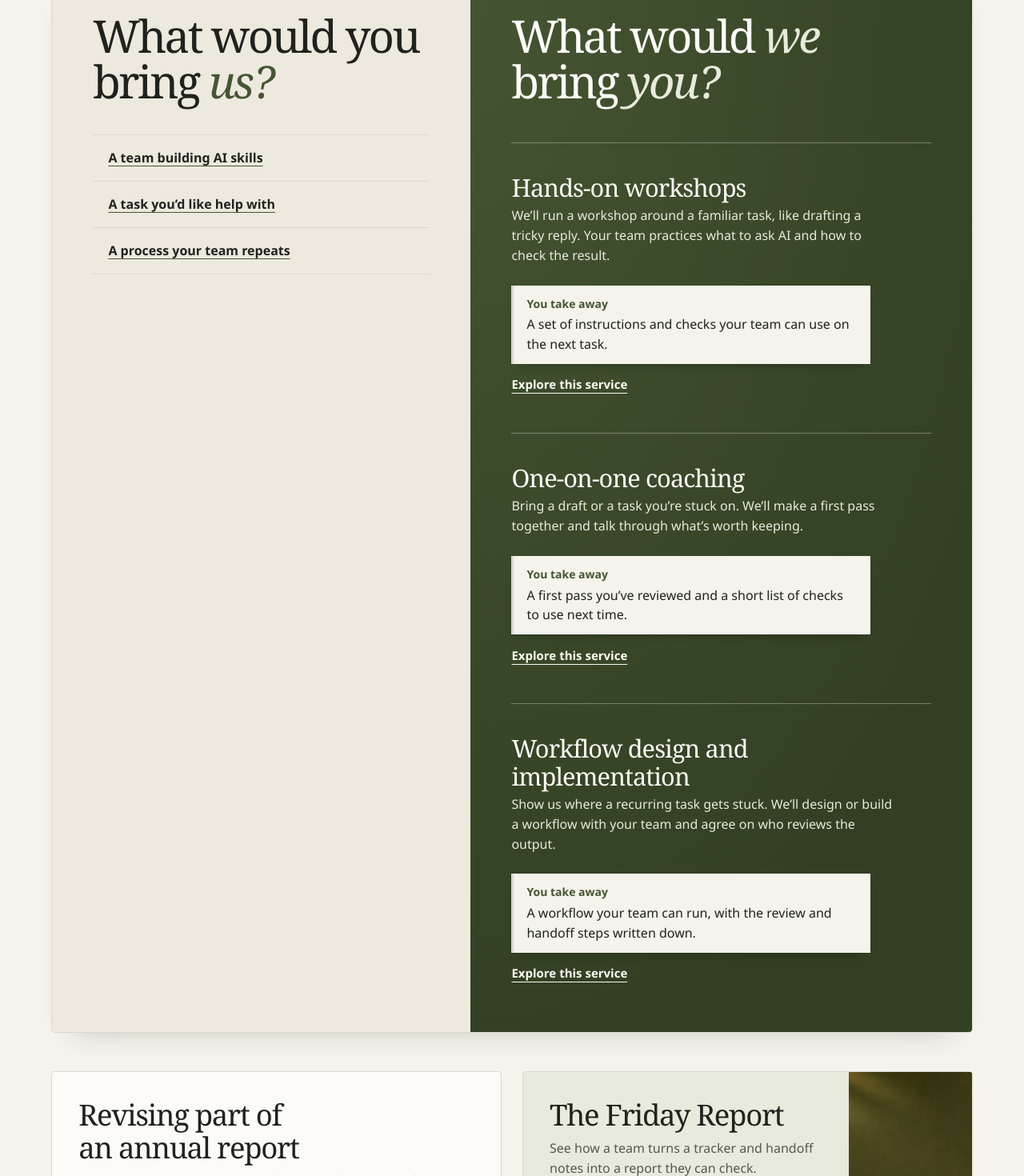
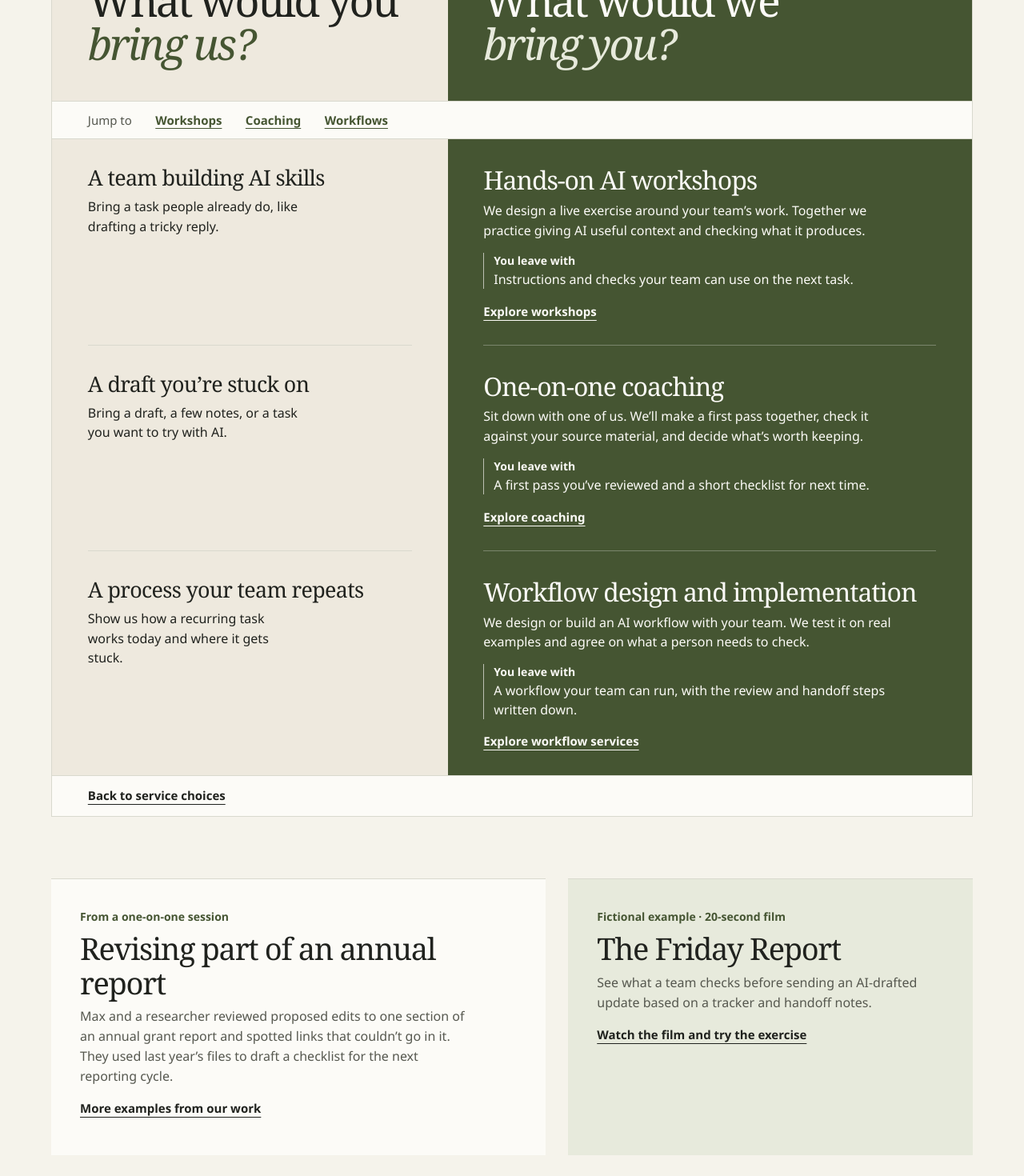
Before and after one commit to rh5rep/aimee-site, a Next.js app: page / in a window 1280 px wide. Shown: the part 700-2170 px from the top of the page at 80% size. Built offline with nearby package versions, Linux system fonts and the light colour scheme.

Commit message:
Clarify the founder-led homepage and pair service offers

```diff
--- a/app/first-project.module.css
+++ b/app/first-project.module.css
@@ -1,173 +1,176 @@
-.section { padding-bottom: clamp(24px, 4vw, 48px); }
+.section {
+  --gutter: clamp(24px, 3.5vw, 52px);
+  --columns: minmax(0, .86fr) minmax(0, 1.14fr);
+  margin-bottom: clamp(42px, 6vw, 84px);
+  border: 1px solid var(--line);
+}
 
-.section:focus-visible .board {
+.section:focus-visible {
   outline: 2px solid var(--accent);
   outline-offset: 4px;
 }
 
-.board {
-  --gutter: clamp(22px, 4vw, 52px);
-  display: grid;
-  grid-template-columns: minmax(0, .91fr) minmax(0, 1.09fr);
-  grid-template-rows: auto 1fr;
-  grid-template-areas: "question answers" "tabs answers";
-  overflow: clip;
-  border: 1px solid var(--line);
-  border-radius: 5px;
-  background: var(--linen);
-  box-shadow: 0 20px 38px -30px rgb(32 34 30 / 33%);
+.index {
+  display: flex;
+  flex-wrap: wrap;
+  align-items: baseline;
+  gap: 0 clamp(14px, 2.3vw, 32px);
+  padding-inline: var(--gutter);
+  border-block: 1px solid var(--line);
+  background: var(--white);
+  font-size: .9375rem;
 }
 
-.choices {
-  grid-area: question;
-  padding: var(--gutter) var(--gutter) clamp(20px, 3vw, 38px);
+.index span { color: var(--ink-soft); }
+
+.index a {
+  display: inline-flex;
+  align-items: center;
+  min-height: 46px;
+  color: var(--accent);
+  font-weight: 650;
+  text-decoration: underline;
+  text-underline-offset: 4px;
 }
 
-.board h2 {
+.index a:hover { color: var(--accent-hover); }
+
+.questions,
+.pair {
+  display: grid;
+  grid-template-columns: var(--columns);
+}
+
+.questions {
   font-family: var(--font-display);
-  font-size: clamp(2.25rem, 4.4vw, 4rem);
+  font-size: clamp(2.5rem, 4.2vw, 3.875rem);
   font-weight: 400;
-  letter-spacing: -.047em;
+  letter-spacing: -.05em;
   line-height: 1;
   text-wrap: initial;
 }
 
-.board h2 > span { display: block; }
-.choices h2 em { color: var(--accent); }
+.questions > span { padding: clamp(26px, 3.5vw, 48px) var(--gutter); }
 
-.tabs {
-  grid-area: tabs;
-  position: sticky;
-  top: 24px;
-  z-index: 1;
-  align-self: start;
-  display: grid;
-  margin-inline: var(--gutter);
-  margin-bottom: var(--gutter);
-  border-top: 1px solid var(--line);
-  background: var(--linen);
-}
+.questions em { display: block; }
 
-.tabs a {
-  display: flex;
-  align-items: center;
-  min-height: 58px;
-  padding: 12px clamp(12px, 1.5vw, 20px);
-  border-bottom: 1px solid var(--line);
-  color: var(--ink);
-  font-weight: 600;
-  line-height: 1.3;
-  text-decoration: underline;
-  text-underline-offset: 4px;
-  text-decoration-color: var(--accent);
-}
+.questions > span:first-child,
+.situation { background: var(--linen); }
 
-.tabs a:hover { background: var(--white); }
-.tabShort { display: none; }
+.questions > span:first-child em { color: var(--accent); }
 
-.tabs a:focus-visible,
-.panel:focus-visible,
-.answers a:focus-visible {
-  outline: 2px solid currentColor;
-  outline-offset: -3px;
-}
-
-.answers {
-  grid-area: answers;
-  padding: var(--gutter);
-  background:
-    radial-gradient(rgb(252 251 247 / 8%) .55px, transparent .55px) 0 0 / 6px 6px,
-    radial-gradient(120% 105% at 0% 0%, var(--accent), var(--accent-hover));
+.questions > span:last-child,
+.offer {
+  background: var(--accent);
   color: var(--white);
 }
 
-.answers h2 em { color: var(--accent-tint); }
+.questions > span:last-child em { color: var(--accent-tint); }
 
-.panels { margin-top: clamp(24px, 4vw, 48px); }
-
-.panel {
-  padding-block: clamp(22px, 3.1vw, 38px);
-  border-top: 1px solid rgb(252 251 247 / 33%);
+.situation,
+.offer {
+  position: relative;
+  padding: clamp(22px, 2.6vw, 36px) var(--gutter) 20px;
 }
 
-.panel:last-child { padding-bottom: 0; }
+.pair + .pair .situation::before,
+.pair + .pair .offer::before {
+  position: absolute;
+  inset: 0 var(--gutter) auto;
+  height: 1px;
+  background: var(--line);
+  content: "";
+}
 
-.panel h3 {
-  margin-bottom: 6px;
+.pair + .pair .offer::before { background: rgb(252 251 247 / 29%); }
+
+.bring {
+  color: var(--ink);
   font-family: var(--font-display);
-  font-size: clamp(1.375rem, 2.4vw, 2rem);
+  font-size: clamp(1.375rem, 2.1vw, 1.875rem);
+  letter-spacing: -.025em;
+  line-height: 1.12;
+}
+
+.situation p + p {
+  max-width: 29ch;
+  margin-top: 9px;
+}
+
+.offer h3 {
+  margin-bottom: 8px;
+  font-family: var(--font-display);
+  font-size: clamp(1.625rem, 2.5vw, 2.25rem);
   font-weight: 400;
-  letter-spacing: -.03em;
+  letter-spacing: -.035em;
   text-wrap: initial;
 }
 
-.panel > p {
-  max-width: 52ch;
-  color: var(--accent-tint);
+.offer p { max-width: 57ch; }
+
+.takeaway {
+  margin-top: 15px;
+  padding-inline-start: 12px;
+  border-inline-start: 1px solid rgb(252 251 247 / 65%);
+  line-height: 1.45;
 }
 
-.takeaway {
-  max-width: 49ch;
-  margin-top: clamp(18px, 2vw, 25px);
-  padding: 12px 16px;
-  border-inline-start: 3px solid var(--line);
-  background: var(--paper);
-  color: var(--ink);
-  box-shadow: 0 8px 14px -10px rgb(0 0 0 / 40%);
+.takeaway strong {
+  display: block;
+  margin-bottom: 2px;
+  color: var(--white);
+  font-size: .875rem;
 }
 
-.takeaway p:first-child {
-  color: var(--accent);
-  font-size: .875rem;
-  font-weight: 680;
+.offer :global(.text-link) { margin-top: 6px; }
+.offer :global(.text-link):hover { color: var(--accent-tint); }
+.offer a:focus-visible { outline-color: var(--white); }
+
+.pair:target .situation {
+  box-shadow: inset 4px 0 var(--accent);
 }
 
-.takeaway p + p { margin-top: 3px; }
-
-.answers :global(.text-link) { margin-top: 4px; }
-.answers :global(.text-link):hover { color: var(--accent-tint); }
-
-@media (max-width: 720px) {
-  .board {
-    --gutter: clamp(17px, 4.5vw, 28px);
-    display: block;
-  }
-  .board h2 { font-size: clamp(1.875rem, 5.5vw, 2.625rem); }
-  .board h2 > span { display: inline; }
-  .choices { padding-bottom: 12px; }
-  .tabs {
-    top: 0;
-    grid-template-columns: repeat(3, minmax(0, 1fr));
-    gap: 6px;
-    margin: 0;
-    padding: 8px var(--gutter);
-    border-block: 1px solid var(--line);
-  }
-  .tabs a {
-    justify-content: center;
-    min-height: 44px;
-    padding: 6px;
-    border: 1px solid var(--line);
-    border-radius: 2px;
-    font-size: .875rem;
-    text-decoration: none;
-  }
-  .tabFull { display: none; }
-  .tabShort { display: inline; }
-  .panels { margin-top: 14px; }
-  .panel { scroll-margin-block-start: 62px; }
-  .takeaway { margin-top: 12px; }
+.pair:target .offer {
+  box-shadow: inset 4px 0 var(--accent-tint);
 }
 
-@media (prefers-reduced-motion: no-preference) {
-  .tabs a { transition: background-color 180ms ease-out; }
-
-  .panel[data-introduced="true"] {
-    animation: reveal-service 360ms ease-out both;
-  }
+.pair:focus-visible {
+  outline: 2px solid var(--accent-hover);
+  outline-offset: 3px;
 }
 
-@keyframes reveal-service {
-  from { opacity: .64; transform: translateY(9px); }
-  to { opacity: 1; transform: translateY(0); }
+.return {
+  padding: 3px var(--gutter);
+  border-top: 1px solid var(--line);
+  background: var(--white);
 }
+
+@media (max-width: 860px) {
+  .section { --gutter: clamp(17px, 5.4vw, 27px); }
+  .questions,
+  .pair { display: block; }
+
+  .questions {
+    font-size: clamp(1.625rem, 7.4vw, 2.375rem);
+    line-height: 1.06;
+  }
+  .questions > span {
+    display: block;
+    padding-block: 14px;
+  }
+  .questions em { display: inline; }
+  .situation { padding-block: 17px; }
+  .situation p + p { max-width: 38ch; margin-top: 5px; }
+  .offer { padding-block: 20px 13px; }
+  .pair + .pair .situation::before,
+  .pair + .pair .offer::before { content: none; }
+}
+
+@media (max-width: 470px) {
+  .index {
+    justify-content: space-between;
+    gap: 0 10px;
+    font-size: .875rem;
+  }
+  .index span { display: none; }
+}
--- a/app/first-project.tsx
+++ b/app/first-project.tsx
@@ -1,112 +1,49 @@
-"use client";
-
 import Link from "next/link";
-import { useEffect, useRef, useState, type MouseEvent } from "react";
 import styles from "./first-project.module.css";
 import { services } from "./work/services";
 
 const projects = services.flatMap(({ id, firstProject }) =>
   firstProject ? [{ id, ...firstProject }] : [],
 );
-const discoveryKey = "max-and-rami:discovered-service:";
-const revealThreshold = 0.18;
 
 export function FirstProject() {
-  const section = useRef<HTMLElement>(null);
-  const [introduced, setIntroduced] = useState<string[]>([]);
+  return (
+    <section className={`container ${styles.section}`} id="services" aria-labelledby="services-title" tabIndex={-1}>
+      <h2 id="services-title" className={styles.questions}>
+        <span>What would you <em>bring us?</em></span>{" "}
+        <span>What would we <em>bring you?</em></span>
+      </h2>
 
-  useEffect(() => {
-    const cards = section.current?.querySelectorAll<HTMLElement>("[data-service]");
-    if (!cards || typeof IntersectionObserver === "undefined") return;
-
-    const discovered = new Set<string>();
-    let storage: Storage | undefined;
-    try {
-      storage = window.sessionStorage;
-      for (const { id } of projects) {
-        if (storage.getItem(discoveryKey + id) === "1") discovered.add(id);
-      }
-    } catch {
-      storage = undefined;
-    }
-
-    const observer = new IntersectionObserver((entries) => {
-      const newlyIntroduced: string[] = [];
-      for (const entry of entries) {
-        const id = (entry.target as HTMLElement).dataset.service;
-        if (entry.intersectionRatio < revealThreshold || !id || discovered.has(id)) continue;
-
-        observer.unobserve(entry.target);
-        discovered.add(id);
-        newlyIntroduced.push(id);
-        try {
-          storage?.setItem(discoveryKey + id, "1");
-        } catch {
-          storage = undefined;
-        }
-      }
-      if (newlyIntroduced.length) {
-        setIntroduced((previous) => [...previous, ...newlyIntroduced]);
-      }
-    }, { threshold: revealThreshold });
-
-    for (const card of cards) {
-      if (!discovered.has(card.dataset.service ?? "")) observer.observe(card);
-    }
-    return () => observer.disconnect();
-  }, []);
-
-  function jumpToService(event: MouseEvent<HTMLAnchorElement>) {
-    if (event.defaultPrevented || event.button !== 0 || event.metaKey || event.ctrlKey || event.shiftKey || event.altKey) return;
-
-    const hash = event.currentTarget.hash;
-    const card = document.getElementById(hash.slice(1));
-    if (!card) return;
-
-    event.preventDefault();
-    if (window.location.hash !== hash) window.history.pushState(null, "", hash);
-    card.focus({ preventScroll: true });
-    card.scrollIntoView({ behavior: "instant", block: "start" });
-  }
-
-  return (
-    <section className={`container ${styles.section}`} id="services" aria-labelledby="services-title" ref={section} tabIndex={-1}>
-      <div className={styles.board}>
-        <div className={styles.choices}>
-          <h2 id="services-title"><span>What would you</span> bring <em>us?</em></h2>
-        </div>
-        <nav className={styles.tabs} aria-label="Jump to a service">
-          {projects.map(({ id, bring, jumpLabel }) => (
-            <a key={id} href={`#service-${id}`} onClick={jumpToService}>
-              <span className={styles.tabFull}>{bring}</span>
-              <span className={styles.tabShort}>{jumpLabel}</span>
-            </a>
+      <nav className={styles.index} aria-label="Jump to a service">
+        <span>Jump to</span>
+        {projects.map(({ id, jumpLabel }) => (
+          <a key={id} href={`#service-${id}`}>{jumpLabel}</a>
         ))}
       </nav>
-        <div className={styles.answers}>
-          <h2><span>What would <em>we</em></span> bring <em>you?</em></h2>
-          <div className={styles.panels}>
-            {projects.map(({ id, format, help, takeaway }) => (
+
+      {projects.map(({ id, bring, example, format, help, takeaway, linkLabel }) => (
         <article
           key={id}
-                className={styles.panel}
+          className={styles.pair}
           id={`service-${id}`}
           aria-labelledby={`service-title-${id}`}
-                data-service={id}
-                data-introduced={introduced.includes(id) ? "true" : undefined}
           tabIndex={-1}
         >
+          <div className={styles.situation}>
+            <p className={styles.bring}>{bring}</p>
+            <p>{example}</p>
+          </div>
+          <div className={styles.offer}>
             <h3 id={`service-title-${id}`}>{format}</h3>
             <p>{help}</p>
-                <div className={styles.takeaway}>
-                  <p>You take away</p>
-                  <p>{takeaway}</p>
+            <p className={styles.takeaway}><strong>You leave with</strong> {takeaway}</p>
+            <Link className="text-link" href={`/work#${id}`}>{linkLabel}</Link>
           </div>
-                <Link className="text-link" href={`/work#${id}`}>Explore this service</Link>
         </article>
       ))}
-          </div>
-        </div>
+
+      <div className={styles.return}>
+        <a className="text-link" href="#services">Back to service choices</a>
       </div>
     </section>
   );
--- a/app/home.module.css
+++ b/app/home.module.css
@@ -3,7 +3,7 @@
   grid-template-columns: minmax(0, 1.06fr) minmax(0, .94fr);
   align-items: center;
   gap: clamp(28px, 5vw, 76px);
-  padding-block: clamp(44px, 7.4vw, 112px);
+  padding-block: clamp(37px, 6.2vw, 90px) clamp(40px, 5.7vw, 82px);
 }
 
 .introduction {
@@ -35,12 +35,11 @@
 }
 
 .heroLead {
-  max-width: 38ch;
+  max-width: 41ch;
   margin-top: clamp(16px, 2.2vw, 28px);
   color: var(--ink-soft);
   font-size: clamp(1.125rem, 1.8vw, 1.375rem);
   line-height: 1.48;
-  text-wrap: balance;
 }
 
 .heroActions { margin-top: clamp(18px, 2.1vw, 27px); }
@@ -54,7 +53,7 @@
   padding: clamp(10px, 1.35vw, 18px);
   border: 1px solid var(--line);
   background: var(--white);
-  box-shadow: 0 20px 38px -28px rgb(32 34 30 / 36%);
+  box-shadow: 0 14px 26px -24px rgb(32 34 30 / 35%);
 }
 
 .heroPortraits::before {
@@ -86,8 +85,8 @@
 
 .ramiPortrait {
   filter: grayscale(.62) sepia(.14) contrast(.94) brightness(.96);
-  transform: scale(3.35);
-  transform-origin: 58% 40%;
+  transform: scale(3.45);
+  transform-origin: 57% 42.5%;
 }
 
 .heroPortraits figcaption {
@@ -114,64 +113,51 @@
 
 .examples {
   display: grid;
-  grid-template-columns: repeat(2, minmax(0, 1fr));
-  gap: clamp(14px, 2vw, 26px);
-  padding-bottom: clamp(42px, 6.5vw, 82px);
+  grid-template-columns: minmax(0, 1.1fr) minmax(0, .9fr);
+  gap: clamp(14px, 2.2vw, 30px);
+}
+
+.examples section {
+  padding: clamp(22px, 3vw, 36px);
+  border-top: 1px solid var(--line);
+  background: var(--white);
+}
+
+.examples .demo { background: var(--accent-tint); }
+
+.exampleLabel {
+  margin-bottom: 8px;
+  color: var(--accent);
+  font-size: .875rem;
+  font-weight: 650;
 }
 
 .examples h2 {
   font-family: var(--font-display);
-  font-size: clamp(1.625rem, 2.85vw, 2.375rem);
+  font-size: clamp(1.75rem, 3vw, 2.375rem);
   font-weight: 400;
   letter-spacing: -.035em;
-  text-wrap: balance;
+  text-wrap: initial;
 }
 
-.examples section {
-  border: 1px solid var(--line);
-  border-radius: 4px;
-}
-
-.workProof,
-.demoCopy {
-  display: flex;
-  flex-direction: column;
-  align-items: flex-start;
-  padding: clamp(20px, 2.6vw, 36px);
-}
-
-.workProof { background: var(--white); }
-
-.examples p {
-  max-width: 48ch;
+.examples h2 + p {
+  max-width: 54ch;
   margin-top: 9px;
   color: var(--ink-soft);
 }
 
-.examples :global(.text-link) {
-  margin-top: auto;
-  padding-top: 4px;
-}
-
-.demo {
-  display: grid;
-  grid-template-columns: minmax(0, 1fr) clamp(94px, 12vw, 170px);
-  background: var(--accent-tint);
-}
-
-.demoImage {
-  position: relative;
-  overflow: hidden;
-  min-height: 116px;
-  border-radius: 0 3px 3px 0;
-  background: var(--accent);
-}
-
-.demoImage img { object-fit: cover; }
+.examples :global(.text-link) { margin-top: 6px; }
 
 .demo:focus-visible {
   outline: 2px solid var(--accent);
   outline-offset: 3px;
+}
+
+.contact h2 {
+  font-family: var(--font-display);
+  font-size: clamp(1.75rem, 3vw, 2.375rem);
+  font-weight: 400;
+  text-wrap: initial;
 }
 
 @media (max-width: 730px) {
@@ -186,13 +172,4 @@
 @media (max-width: 400px) {
   .hero h1 { font-size: clamp(2.625rem, 11.9vw, 3.25rem); }
   .heroActions { column-gap: 12px; }
-  .demo { grid-template-columns: 1fr; }
-  .demoImage {
-    min-height: 68px;
-    border-radius: 0 0 3px 3px;
-  }
 }
-
-@media (prefers-reduced-motion: no-preference) {
-  :global(html):has(.hero) { scroll-behavior: smooth; }
-}
--- a/app/page.tsx
+++ b/app/page.tsx
@@ -14,11 +14,11 @@ export default function Home() {
             <p className={styles.introduction}>Hi, we’re Max and Rami.</p>
             <h1 id="hero-title">AI for the work <em>you already do.</em></h1>
             <p className={styles.heroLead}>
-              We teach AI through hands-on workshops and coaching. We help teams build
-              workflows they can run and check.
+              We teach AI in hands-on workshops and one‑on‑one coaching.
+              We help teams build workflows they can run and check.
             </p>
             <div className={`actions ${styles.heroActions}`}>
-              <Link className="button" href="/contact">Tell us what you need</Link>
+              <Link className="button" href="/contact">Tell us about a task</Link>
               <a className="text-link" href="#services">See how we help</a>
             </div>
           </div>
@@ -29,7 +29,7 @@ export default function Home() {
               </div>
               <figcaption>
                 <Link href="/about#max">Max Horton</Link>
-                <span>Research and teaching</span>
+                <span>Research and AI teaching</span>
               </figcaption>
             </figure>
             <figure>
@@ -38,7 +38,7 @@ export default function Home() {
               </div>
               <figcaption>
                 <Link href="/about#rami">Rami Hanna</Link>
-                <span>Engineering and integration</span>
+                <span>Robotics engineering</span>
               </figcaption>
             </figure>
           </div>
@@ -47,27 +47,29 @@ export default function Home() {
         <FirstProject />
 
         <div className={`container ${styles.examples}`}>
-          <section className={styles.workProof} id="work-in-practice" aria-labelledby="work-in-practice-title">
+          <section id="work-in-practice" aria-labelledby="work-in-practice-title">
+            <p className={styles.exampleLabel}>From a one-on-one session</p>
             <h2 id="work-in-practice-title">Revising part of an annual report</h2>
             <p>
-              In a one-on-one session, Max and a researcher reviewed a draft update to one section
-              of an annual grant report and used last year’s files to draft a checklist for
-              the next reporting cycle.
+              Max and a researcher reviewed proposed edits to one section of an annual grant report
+              and spotted links that couldn’t go in it. They used last year’s files to draft a
+              checklist for the next reporting cycle.
             </p>
             <Link className="text-link" href="/work#examples">More examples from our work</Link>
           </section>
 
           <section className={styles.demo} id="workflow-example" aria-labelledby="example-title" tabIndex={-1}>
-            <div className={styles.demoCopy}>
-              <h2 id="example-title">The Friday Report</h2>
-              <p>See how a team turns a tracker and handoff notes into a report they can check.</p>
-              <Link className="text-link" href="/demos">Watch the 20-second demo</Link>
-            </div>
-            <div className={styles.demoImage}>
-              <Image src="/images/friday-workflow-stage.jpg" alt="" fill sizes="(max-width: 400px) 90vw, 170px" />
-            </div>
+            <p className={styles.exampleLabel}>Fictional example · 20-second film</p>
+            <h2 id="example-title">The Friday Report</h2>
+            <p>See what a team checks before sending an AI-drafted update based on a tracker and handoff notes.</p>
+            <Link className="text-link" href="/demos">Watch the film and try the exercise</Link>
           </section>
         </div>
+
+        <section className={`container contact-strip ${styles.contact}`} aria-labelledby="home-contact-title">
+          <h2 id="home-contact-title">What’s one task you’d like to make easier?</h2>
+          <Link className="button" href="/contact">Talk with Max and Rami</Link>
+        </section>
       </main>
       <SiteFooter />
     </>
--- a/app/work/services.ts
+++ b/app/work/services.ts
@@ -5,10 +5,12 @@ export const services = [
     description: "We design a live exercise around your group’s work and experience. Participants try it, check what AI produces, and leave with instructions they can use again.",
     firstProject: {
       bring: "A team building AI skills",
+      example: "Bring a task people already do, like drafting a tricky reply.",
       jumpLabel: "Workshops",
-      format: "Hands-on workshops",
-      help: "We’ll run a workshop around a familiar task, like drafting a tricky reply. Your team practices what to ask AI and how to check the result.",
-      takeaway: "A set of instructions and checks your team can use on the next task.",
+      format: "Hands-on AI workshops",
+      help: "We design a live exercise around your team’s work. Together we practice giving AI useful context and checking what it produces.",
+      takeaway: "Instructions and checks your team can use on the next task.",
+      linkLabel: "Explore workshops",
     },
   },
   {
@@ -16,11 +18,13 @@ export const services = [
     title: "One-on-one sessions",
     description: "Work through a task with one of us. We help you choose the relevant inputs, make a first pass, and write down the checks you’ll want next time.",
     firstProject: {
-      bring: "A task you’d like help with",
+      bring: "A draft you’re stuck on",
+      example: "Bring a draft, a few notes, or a task you want to try with AI.",
       jumpLabel: "Coaching",
       format: "One-on-one coaching",
-      help: "Bring a draft or a task you’re stuck on. We’ll make a first pass together and talk through what’s worth keeping.",
-      takeaway: "A first pass you’ve reviewed and a short list of checks to use next time.",
+      help: "Sit down with one of us. We’ll make a first pass together, check it against your source material, and decide what’s worth keeping.",
+      takeaway: "A first pass you’ve reviewed and a short checklist for next time.",
+      linkLabel: "Explore coaching",
     },
   },
   {
@@ -29,10 +33,12 @@ export const services = [
     description: "We map the process with your team, prototype one step, and document what goes in, who reviews the output, and how it moves to the next person.",
     firstProject: {
       bring: "A process your team repeats",
+      example: "Show us how a recurring task works today and where it gets stuck.",
       jumpLabel: "Workflows",
       format: "Workflow design and implementation",
-      help: "Show us where a recurring task gets stuck. We’ll design or build a workflow with your team and agree on who reviews the output.",
+      help: "We design or build an AI workflow with your team. We test it on real examples and agree on what a person needs to check.",
       takeaway: "A workflow your team can run, with the review and handoff steps written down.",
+      linkLabel: "Explore workflow services",
     },
   },
   {
```
Lines whose indentation alone changed are shown as unchanged.
